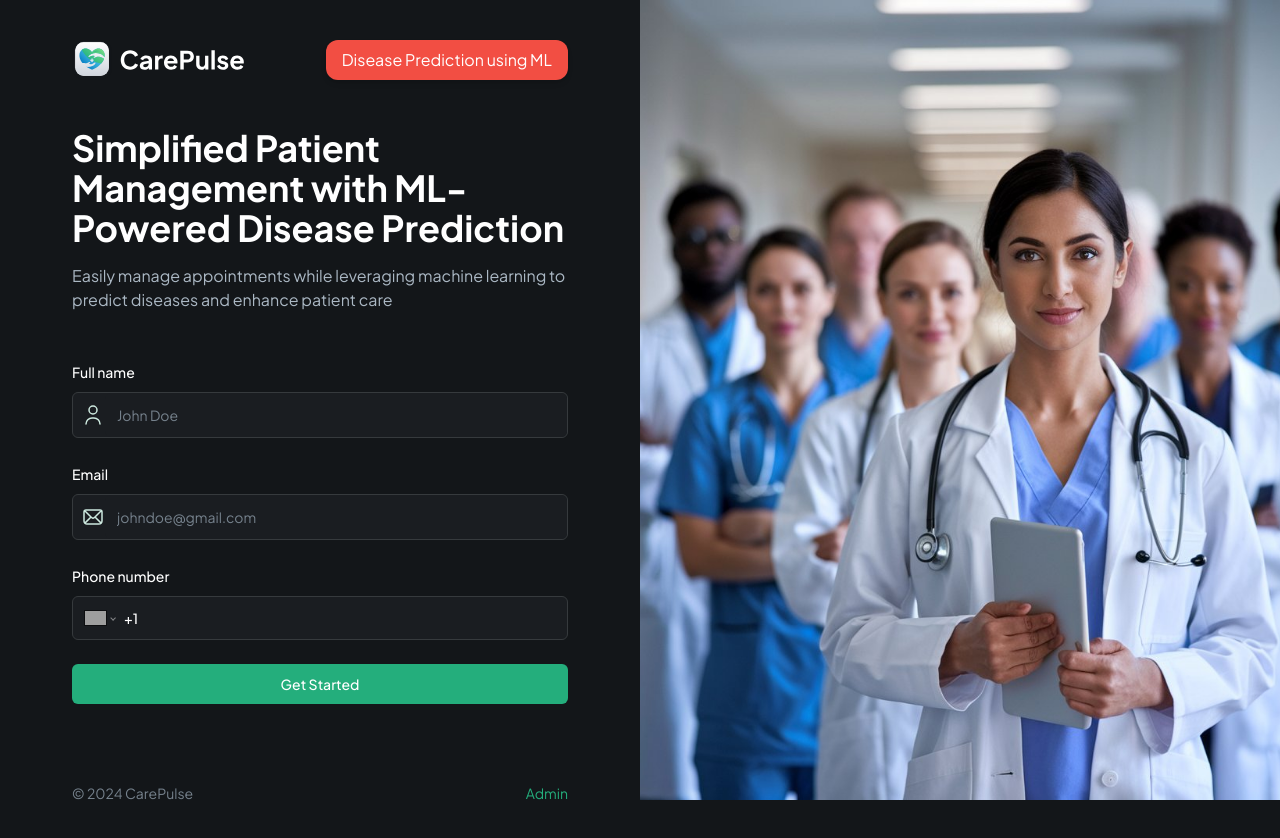
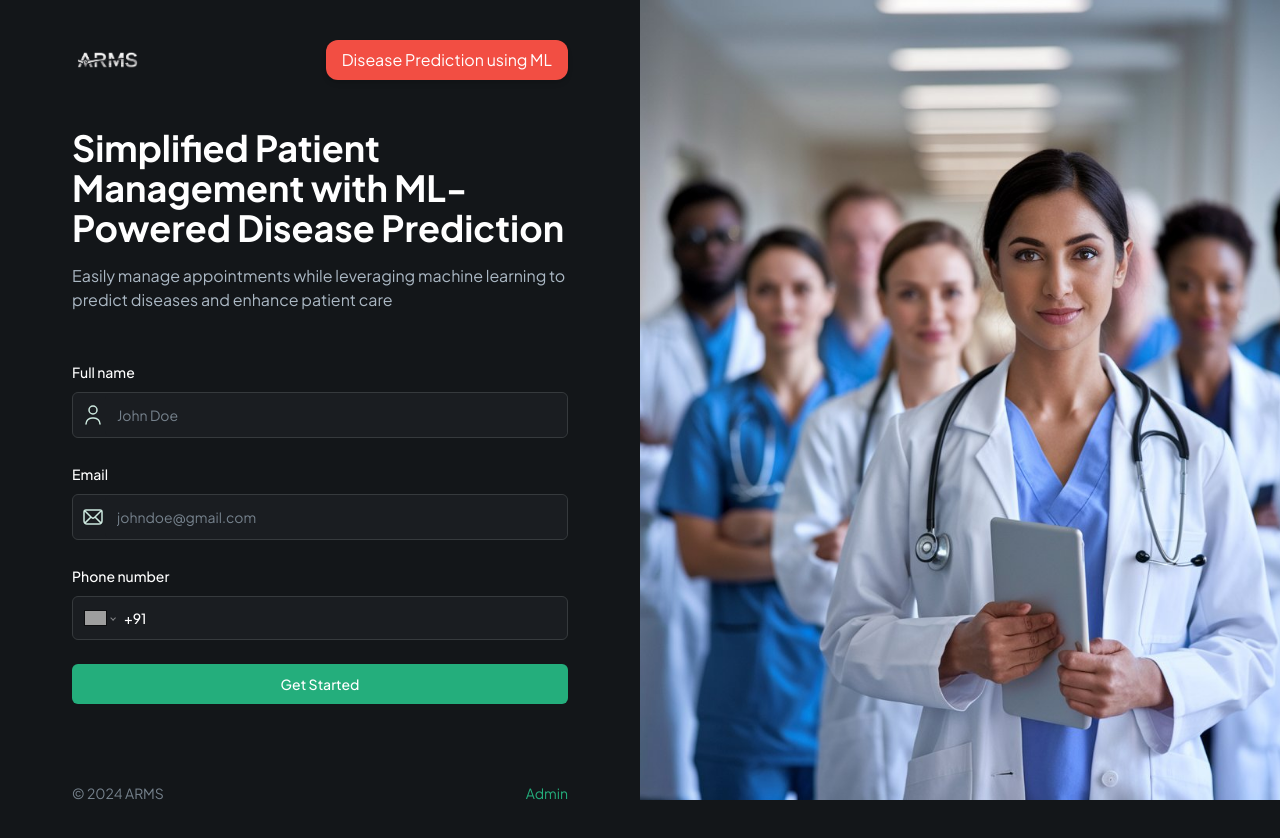
Before and after one commit to APSK22/Advanced-Healthcare, a Next.js app: page / in a window 1280 px wide. Shown: the top 838 px of the page. Built offline with nearby package versions, Linux system fonts and the light colour scheme; no server answers; grey boxes are pictures that could not be loaded.

Commit message:
Some Changes for Admin Panel

```diff
--- a/app/admin/page.tsx
+++ b/app/admin/page.tsx
@@ -14,7 +14,7 @@ const Admin = async () => {
       <header className="admin-header">
         <Link href="/" className="cursor-pointer">
           <Image
-            src="/assets/icons/logo-full.svg"
+            src="/assets/icons/ARMS.png"
             height={32}
             width={162}
             alt="Logo"
--- a/app/page.tsx
+++ b/app/page.tsx
@@ -14,7 +14,7 @@ export default function Home({ searchParams }: SearchParamProps) {
         <div className="sub-container max-w-[496px]">
           <div className="flex items-center justify-between mb-12">
             <Image
-              src="/assets/icons/logo-full.svg"
+              src="/assets/icons/ARMS.png"
               width={200}  // Adjusted width for better placement
               height={100}
               alt="logo"
@@ -35,7 +35,7 @@ export default function Home({ searchParams }: SearchParamProps) {
 
           <div className="text-14-regular mt-20 flex justify-between">
             <p className="justify-items-end text-dark-600 xl:text-left">
-              © 2024 CarePulse
+              © 2024 ARMS
             </p>
             <Link href="/?admin=true" className="text-green-500">
               Admin
--- a/app/patients/[userId]/new-appointment/page.tsx
+++ b/app/patients/[userId]/new-appointment/page.tsx
@@ -24,7 +24,7 @@ export default async function NewAppointment({
       <section className="remove-scrollbar container my-auto">
         <div className="sub-container max-w-[860px] flex-1 justify-between">
           <Image
-            src="/assets/icons/logo-full.svg"
+            src="/assets/icons/ARMS.png"
             width={1000}
             height={1000}
             alt="logo"
@@ -37,7 +37,7 @@ export default async function NewAppointment({
             patientId={patient.$id}
           />
 
-          <p className="copyright mt-10 py-12">© 2024 CarePulse</p>
+          <p className="copyright mt-10 py-12">© 2024 ARMS</p>
         </div>
       </section>
 
--- a/app/patients/[userId]/new-appointment/success/page.tsx
+++ b/app/patients/[userId]/new-appointment/success/page.tsx
@@ -26,7 +26,7 @@ const RequestSuccess = async ({
       <div className="success-img">
         <Link href="/">
           <Image
-            src="/assets/icons/logo-full.svg"
+            src="/assets/icons/ARMS.png"
             height={1000}
             width={1000}
             alt="logo"
@@ -77,7 +77,7 @@ const RequestSuccess = async ({
           </Link>
         </Button>
 
-        <p className="copyright">© 2024 CarePluse</p>
+        <p className="copyright">© 2024 ARMS</p>
       </div>
     </div>
   );
--- a/app/patients/[userId]/register/page.tsx
+++ b/app/patients/[userId]/register/page.tsx
@@ -15,7 +15,7 @@ const Register = async ({ params: { userId } }: SearchParamProps) => {
       <section className="remove-scrollbar container">
         <div className="sub-container max-w-[860px] flex-a flex-col py-10">
           <Image
-            src="/assets/icons/logo-full.svg"
+            src="/assets/icons/ARMS.png"
             width={1000}
             height={1000}
             alt="logo"
@@ -24,7 +24,7 @@ const Register = async ({ params: { userId } }: SearchParamProps) => {
 
           <RegisterForm user={user} />
 
-          <p className="copyright py-12">© 2024 CarePulse</p>
+          <p className="copyright py-12">© 2024 ARMS</p>
         </div>
       </section>
 
--- a/components/AppointmentModal.tsx
+++ b/components/AppointmentModal.tsx
@@ -16,6 +16,7 @@ import { Appointment } from '@/types/appwrite.types';
 import AppointmentForm from './forms/AppointmentForm';
 
 import 'react-datepicker/dist/react-datepicker.css';
+
 
 export const AppointmentModal = ({
   patientId,
--- a/components/CustomFormField.tsx
+++ b/components/CustomFormField.tsx
@@ -81,7 +81,7 @@ const RenderField = ({ field, props }: { field: any; props: CustomProps }) => {
       return (
         <FormControl>
           <PhoneInput
-            defaultCountry="US"
+            defaultCountry="IN"
             placeholder={placeholder}
             international
             withCountryCallingCode
--- a/components/table/columns.tsx
+++ b/components/table/columns.tsx
@@ -7,7 +7,7 @@ import { Doctors } from '@/constants';
 import { formatDateTime } from '@/lib/utils';
 import { StatusBadge } from '../StatusBadge';
 import { Appointment } from '@/types/appwrite.types';
-import { AppointmentModal } from '../AppointmentModal';
+import { AppointmentModal } from '@/components/AppointmentModal';
 
 export const columns: ColumnDef<Appointment>[] = [
   {
```
Also changed, not shown: constants/index.ts (+10 -9 lines), public/assets/icons/ARMS.png (added).
